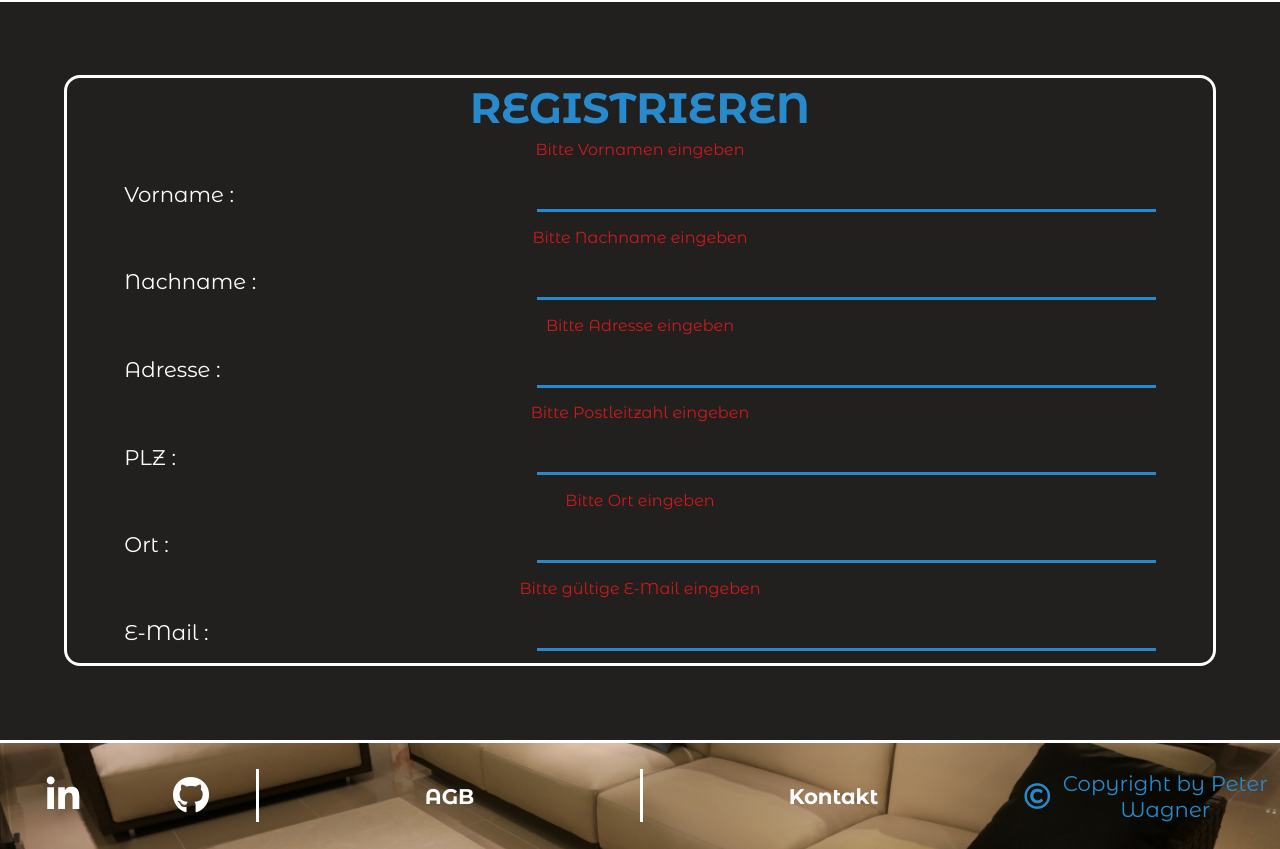
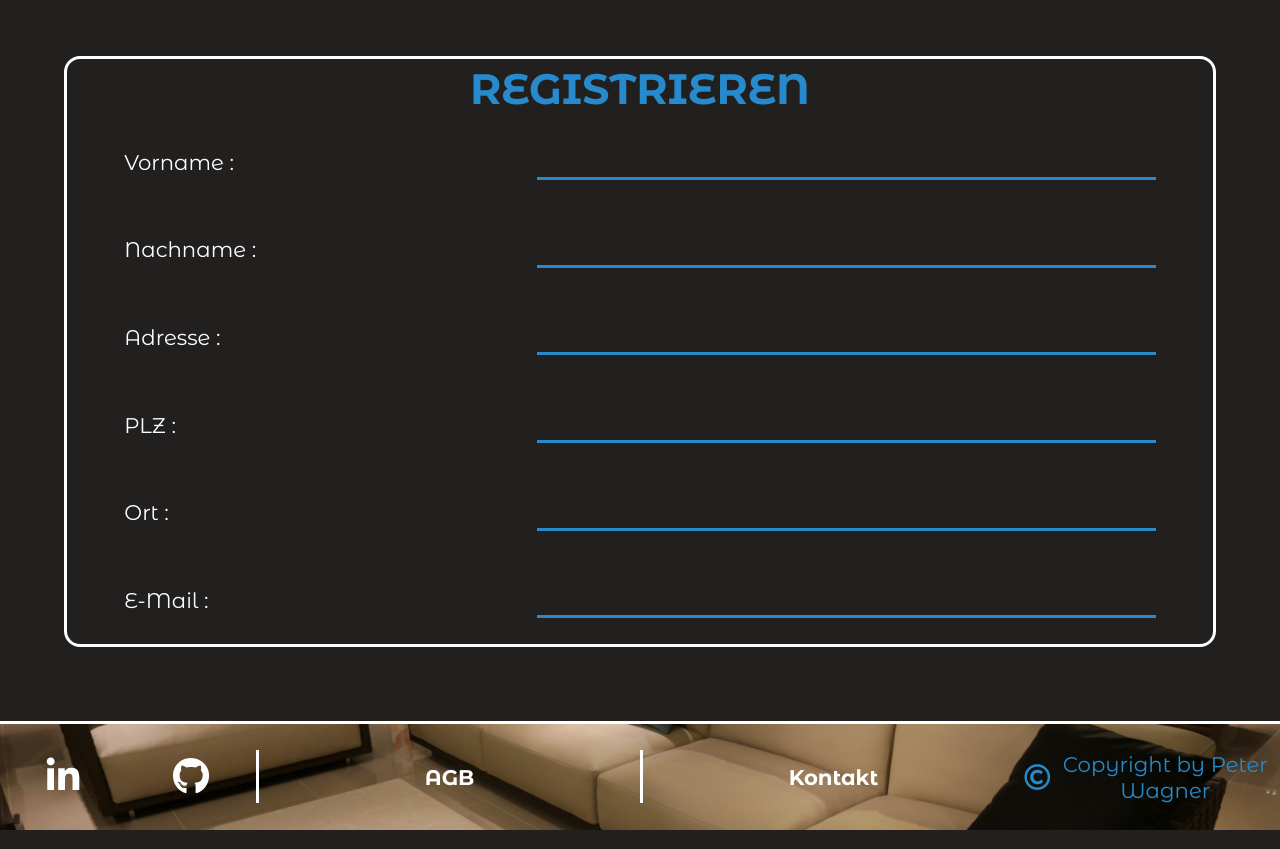
Before and after one commit to PWagner86/livingroom_visualiser, a PHP site: page /05_unterseiten/registrieren.php in a window 1280 px wide. Shown: the part 233-1082 px from the top of the page. Run offline with PHP 8.4, Linux system fonts and the light colour scheme.

Commit message:
error messages only appear if register button is clicked

```diff
--- a/05_unterseiten/registrieren.php
+++ b/05_unterseiten/registrieren.php
@@ -3,8 +3,9 @@
 require('../04_includes/header_nav.php');
 require_once('../04_includes/mysql_connection.php');
 
+if( isset($_POST['registrieren'])){
 
-if( isset($_POST['vorname']) &&
+    if( isset($_POST['vorname']) &&
     isset($_POST['nachname']) &&
     isset($_POST['adresse']) &&
     isset($_POST['plz']) &&
@@ -12,16 +13,7 @@ if( isset($_POST['vorname']) &&
     isset($_POST['email']) &&
     isset($_POST['passwort'])&&
     isset($_POST['passwort2'])&&
-    isset($_POST['agb'])&&
-    !empty($_POST['vorname'])&&
-    !empty($_POST['nachname'])&&
-    !empty($_POST['adresse'])&&
-    !empty($_POST['plz'])&&
-    !empty($_POST['ort'])&&
-    !empty($_POST['email'])&&
-    !empty($_POST['passwort'])&&
-    !empty($_POST['passwort2'])&&
-    !empty($_POST['agb'])
+    isset($_POST['agb'])
 ){
     $vorname = $_POST['vorname'];
     $nachname = $_POST['nachname'];
@@ -40,9 +32,11 @@ if( isset($_POST['vorname']) &&
     // header('Location: login.php');
 
     echo 'Sie sind registriert und können sich nun einloggen.';
-}else{
-    echo 'Etwas ist schiefgelaufen';
+    }else{
+        echo 'Etwas ist schiefgelaufen';
+    }
 }
+
 
 ?>
 
@@ -69,7 +63,7 @@ if( isset($_POST['vorname']) &&
                 <h3>Registrieren</h3>
             </div>
             <div class="first-name-wrapper reg-wrapper" id="mobile-first-name">
-            <?php if(empty($_POST['vorname'])){?>
+            <?php if(isset($_POST['registrieren']) && empty($_POST['vorname'])){?>
                 <div class="error">
                 <?php echo '<p>Bitte Vornamen eingeben</p>'?>
                 </div>
@@ -81,7 +75,7 @@ if( isset($_POST['vorname']) &&
             </div>
             </div>
             <div class="last-name-wrapper reg-wrapper" id="mobile-last-name">
-            <?php if(empty($_POST['nachname'])){?>
+            <?php if(isset($_POST['registrieren']) && empty($_POST['nachname'])){?>
                 <div class="error">
                 <?php echo '<p>Bitte Nachname eingeben</p>'?>
                 </div>
@@ -94,7 +88,7 @@ if( isset($_POST['vorname']) &&
             <div class="placeholder-wrapper reg-wrapper" id="mobile-placeholder"></div>
             </div>
             <div class="adresse-wrapper reg-wrapper" id="mobile-adresse">
-            <?php if(empty($_POST['adresse'])){?>
+            <?php if(isset($_POST['registrieren']) && empty($_POST['adresse'])){?>
                 <div class="error">
                 <?php echo '<p>Bitte Adresse eingeben</p>'?>
                 </div>
@@ -106,7 +100,7 @@ if( isset($_POST['vorname']) &&
             </div>
             </div>
             <div class="plz-wrapper reg-wrapper" id="mobile-plz">
-            <?php if(empty($_POST['plz'])){?>
+            <?php if(isset($_POST['registrieren']) && empty($_POST['plz'])){?>
                 <div class="error">
                 <?php echo '<p>Bitte Postleitzahl eingeben</p>'?>
                 </div>
@@ -118,7 +112,7 @@ if( isset($_POST['vorname']) &&
             </div>
             </div>
             <div class="city-wrapper reg-wrapper" id="mobile-city">
-            <?php if(empty($_POST['ort'])){?>
+            <?php if(isset($_POST['registrieren']) && empty($_POST['ort'])){?>
                 <div class="error">
                 <?php echo '<p>Bitte Ort eingeben</p>'?>
                 </div>
@@ -130,7 +124,7 @@ if( isset($_POST['vorname']) &&
             </div>
             </div>
             <div class="email-wrapper reg-wrapper" id="mobile-email">
-            <?php if(empty($_POST['email'])){?>
+            <?php if(isset($_POST['registrieren']) && empty($_POST['email'])){?>
                 <div class="error">
                 <?php echo '<p>Bitte gültige E-Mail eingeben</p>'?>
                 </div>
@@ -142,7 +136,7 @@ if( isset($_POST['vorname']) &&
             </div>
             </div>
             <div class="password-wrapper reg-wrapper" id="mobile-password">
-            <?php if(empty($_POST['passwort'])){?>
+            <?php if(isset($_POST['registrieren']) && empty($_POST['passwort'])){?>
                 <div class="error">
                 <?php echo '<p>Bitte Passwort eingeben</p>'?>
                 </div>
@@ -153,7 +147,7 @@ if( isset($_POST['vorname']) &&
                 </div>
             </div>
             <div class="second-password-wrapper reg-wrapper" id="mobile-second-password">
-            <?php if(empty($_POST['passwort2'])){?>
+            <?php if(isset($_POST['registrieren']) && empty($_POST['passwort2'])){?>
                 <div class="error">
                 <?php echo '<p>Bitte Passwort nochmals eingeben</p>'?>
                 </div>
@@ -164,7 +158,7 @@ if( isset($_POST['vorname']) &&
                 </div>
             </div>
             <div class="agb-wrapper reg-wrapper" id="mobile-agb">
-            <?php if(empty($_POST['agb'])){?>
+            <?php if(isset($_POST['registrieren']) && empty($_POST['agb'])){?>
                 <div class="error">
                 <?php echo '<p>Bitte AGBs bestätigen</p>'?>
                 </div>
@@ -175,7 +169,7 @@ if( isset($_POST['vorname']) &&
                 </div>
             </div>
             <div class="submit-wrapper reg-wrapper" id="mobile-submit">
-                <input type="submit" value="Registrieren">
+                <input type="submit" name="registrieren" value="Registrieren">
             </div>
 
         </form>
```
